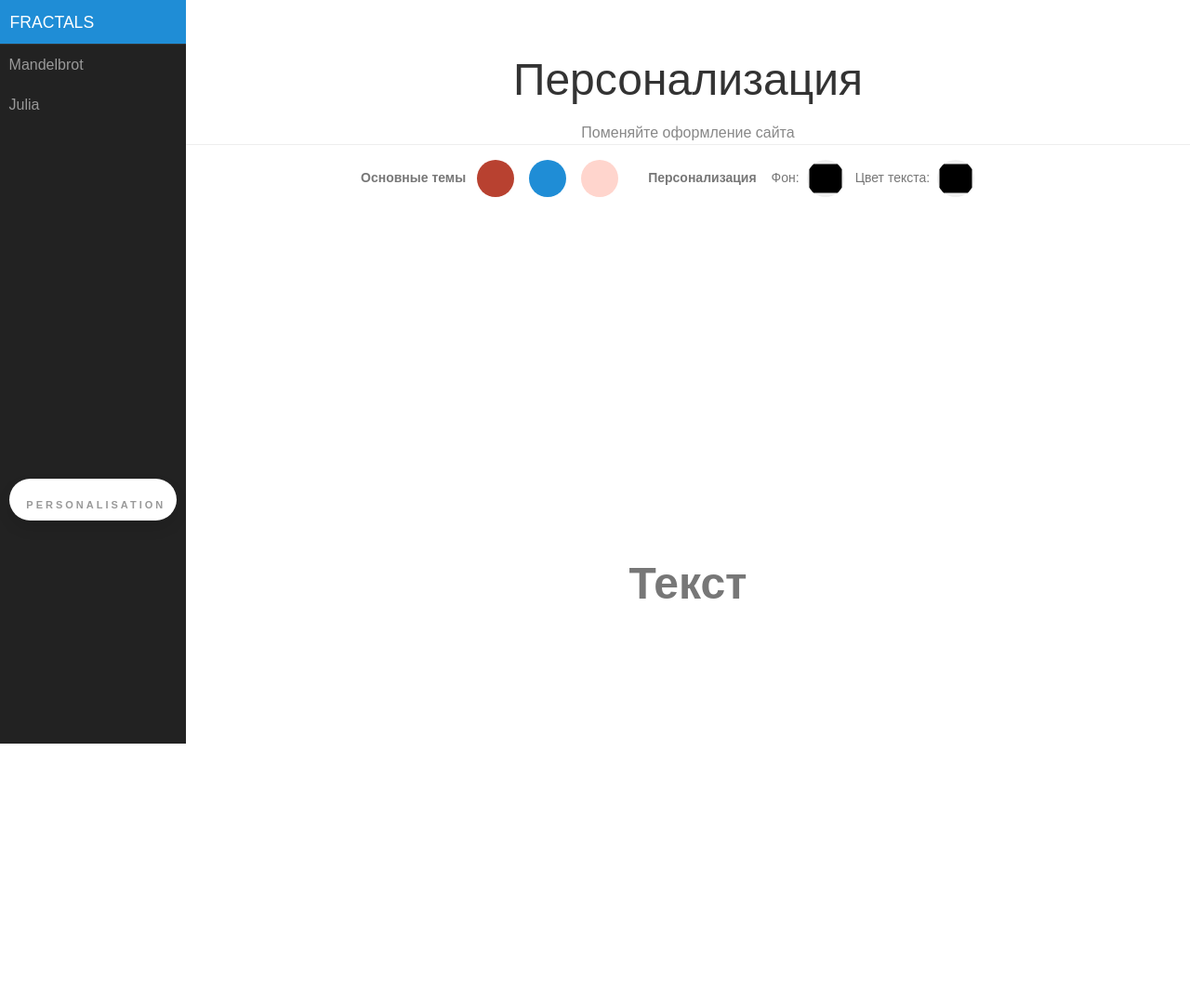
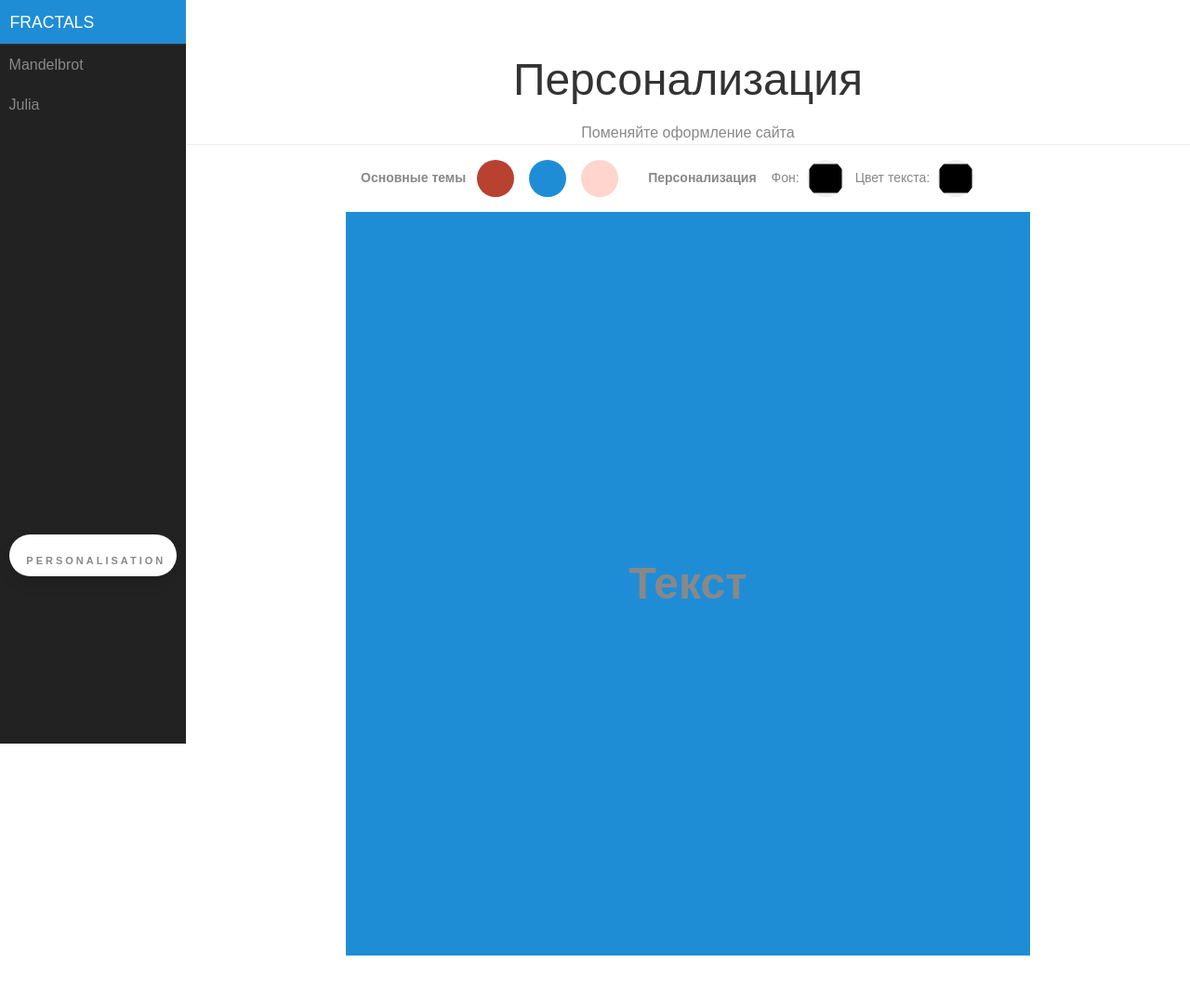
Before and after one commit to alenacode/alenacode.github.io, a PHP site: page /personalisation.html in a window 1280 px wide. Shown: the whole page at 93% size. Run offline with PHP 8.4, Linux system fonts and the light colour scheme; some libraries are stand-ins or nearby versions.

Commit message:
Update side-menu.css

```diff
--- a/css/layouts/side-menu.css
+++ b/css/layouts/side-menu.css
@@ -1,5 +1,15 @@
+:root {
+    --primary-bg-color: #1f8dd6;
+    --primary-color: #888;
+}
+
+.hero {
+    background: var(--primary-bg-color);
+    color: var(--primary-color);
+}
+
 body {
-    color: #777;
+    color: var(--primary-color);
     font-family: 'Montserrat', sans-serif;
 }
 
@@ -100,7 +110,7 @@ appears on the left side of the page.
     All anchors inside the menu should be styled like this.
     */
     #menu a {
-        color: #999;
+        color: var(--primary-color);
         border: none;
         padding: 0.6em 0 0.6em 0.6em;
     }
@@ -136,7 +146,7 @@ appears on the left side of the page.
     */
     #menu .pure-menu-selected,
     #menu .pure-menu-heading {
-        background: #1f8dd6;
+        background: var(--primary-bg-color);
     }
         /*
         This styles a link within a selected menu item `<li>`.
@@ -226,6 +236,7 @@ Hides the menu at `48em`, but modify this based on your app's needs.
         padding-left: 200px; /* left col width "#menu" */
         left: 0;
     }
+
     #menu {
         left: 200px;
     }
@@ -254,13 +265,11 @@ Hides the menu at `48em`, but modify this based on your app's needs.
     }
 }
 
-
 .pure-menu-button {
     display: block;
 	margin-left: auto;
 	margin-right: auto;
-	margin-top: 380px;
-
+	margin-top: 440px;
     text-decoration: none;
     outline: none;
     width: 180px;
@@ -273,15 +282,15 @@ Hides the menu at `48em`, but modify this based on your app's needs.
     text-align: center;
     letter-spacing: 3px;
     font-weight: 600;
-  color: #524f4e;
+    color: var(--primary-color);
     background: white;
     box-shadow: 0 8px 15px rgba(0,0,0,.1);
     transition: .3s;
 }
 
 .pure-menu-button:hover {
-  background: #00BFFF;
-  box-shadow: 0 15px 20px rgba(0, 191, 255, .4);
-  color: white;
+    background: var(--primary-bg-color);
+    box-shadow: 0 15px 20px var(--primary-bg-color);
+    color: var(--primary-color);
     transform: translateY(-3px);
 }
```
Lines whose indentation alone changed are shown as unchanged.
